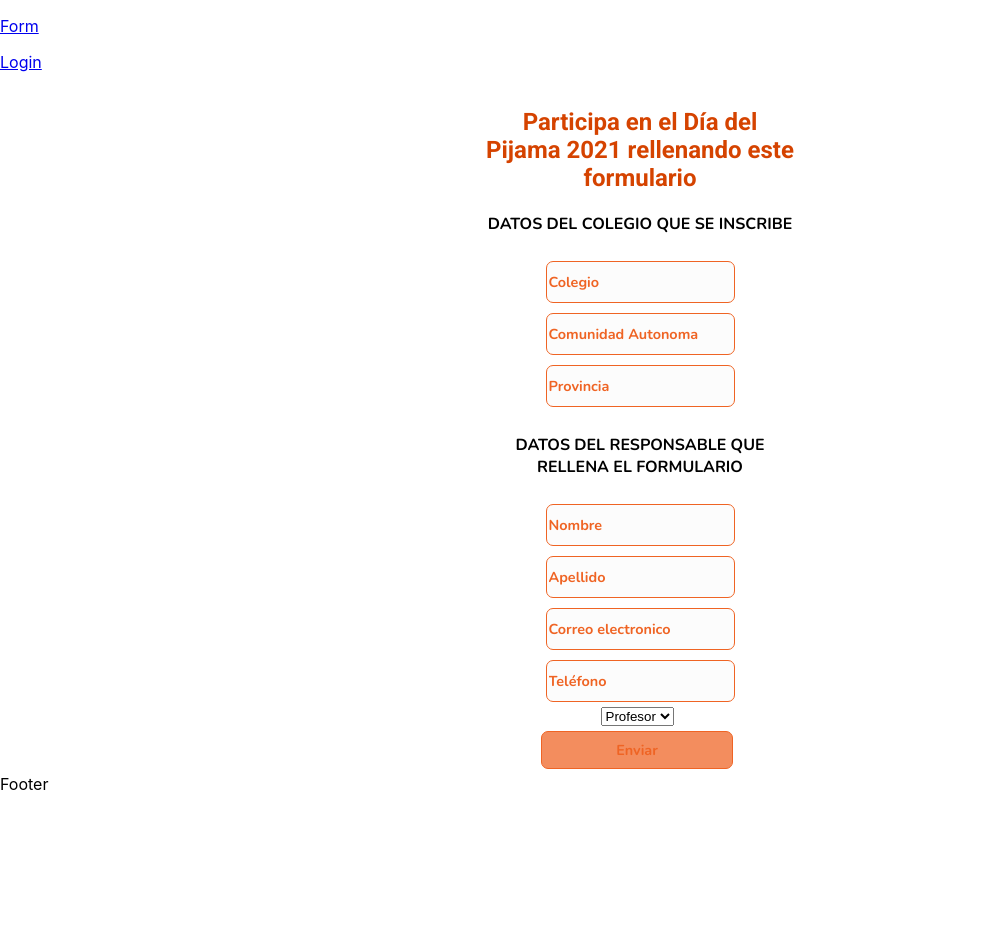
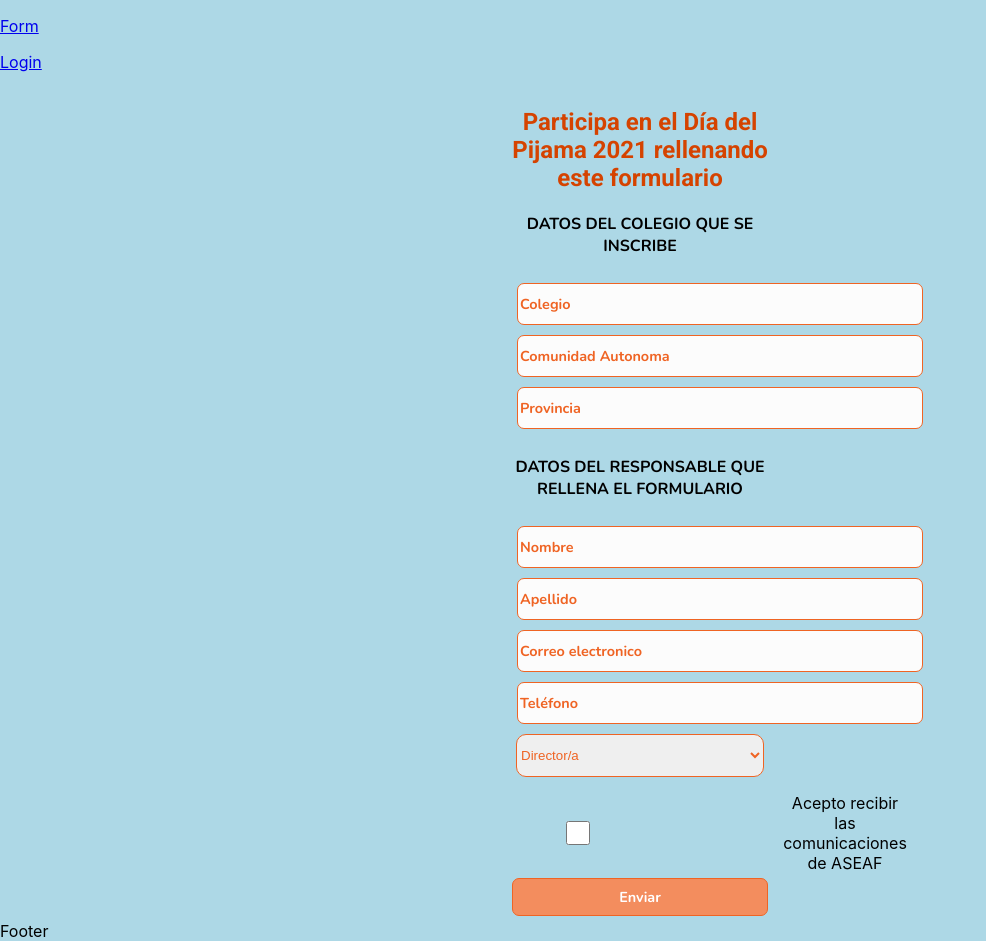
Before and after one commit to francospatz/ASEAF, a React (Create React App) app in the folder client/: page / in a window 1280 px wide. Shown: the whole page, without its empty margins (0-986 px from the left). Before the commit the page ends 800 px from the top, so only its background shows below. Built offline with nearby package versions, Linux system fonts and the light colour scheme.

Commit message:
adding styles to form

```diff
--- a/client/src/components/Main/Form/Form.jsx
+++ b/client/src/components/Main/Form/Form.jsx
@@ -23,9 +23,19 @@ const Form = () => {
             <input type="number" name="telefono" placeholder="Teléfono" required />
             <div className="final">
             <select name="Puesto" id="puesto">
-          <option value="profesor">Profesor</option>
-          <option value="director">Director</option>
+                <option value="profesor">Director/a</option>
+                <option value="director">Jefe/a de estudios</option>
+                <option value="director">Profesor/a</option>
+                <option value="director">Asistente o auxiliar</option>
+                <option value="director">Psicólogo/a</option>
+                <option value="director">Secretario/a</option>
+                <option value="director">Otros</option>
               </select>
+
+              <div className="locationcheckbox">
+              <input type="checkbox" id="acepto" name="acepto" value="acepto"/>
+                <label for="aseafcheck"> Acepto recibir las comunicaciones de ASEAF</label>
+                </div>
 
               <input type="submit" value="Enviar"/>
               </div>
--- a/client/src/styles/components/_form.scss
+++ b/client/src/styles/components/_form.scss
@@ -11,7 +11,7 @@
 }
 
 .conjunto{
-  max-width: 310px;
+  max-width: 16rem;
   text-align: center;
 }
 
@@ -23,7 +23,7 @@
   margin: 5px;
   border: 1px solid #EF6424;
   border-radius: 7px;
-  max-width: 304px;
+  min-width: 15rem;
   height: 38px;
   background: #FCFCFC;
   font-family: 'Nunito', sans-serif;
@@ -49,7 +49,10 @@
 
 .formulario input[type=submit]{
   background-color: #F38D5E;
-  width: 12rem;
+  min-width: 16rem;
+  color: white;
+  font-family: 'Nunito', sans-serif;
+  font-size: 0.9rem;
 }
 
 .final{
@@ -59,5 +62,57 @@
   align-content: center;
   justify-content: center;
   align-items: center;
-  max-width: 304px;
+  max-width: 19rem;
 }
+
+#puesto{
+  margin-top: 5px;
+  border: 1px solid #EF6424;
+  min-width: 15.5rem;
+  min-height: 43px;
+  border-radius: 10px;
+  color: #EF6424;
+}
+
+.locationcheckbox{
+  margin-top: 1rem;
+    display: flex;
+    flex-direction: row;
+    align-content: center;
+    justify-content: center;
+    align-items: center;
+    flex-wrap: nowrap;
+    max-width: 10px !important;
+
+}
+
+.formulario input[type=checkbox]{
+  max-height: 1.5rem !important;
+  max-width: 13rem !important;
+}
+
+@media only screen and (min-width: 600px) {
+  body {
+    background-color: lightblue;
+  }
+
+  .formulario{
+    display: flex;
+    flex-direction: column;
+    flex-wrap: nowrap;
+    align-content: center;
+    justify-content: center;
+    align-items: center;
+  }
+
+  .formulario input{
+    margin: 5px;
+      border: 1px solid #EF6424;
+      border-radius: 7px;
+      min-width: 25rem;
+      height: 38px;
+      background: #FCFCFC;
+      font-family: 'Nunito', sans-serif;
+      font-size: 0.9rem;
+  }
+}
```
Lines whose indentation alone changed are shown as unchanged.
